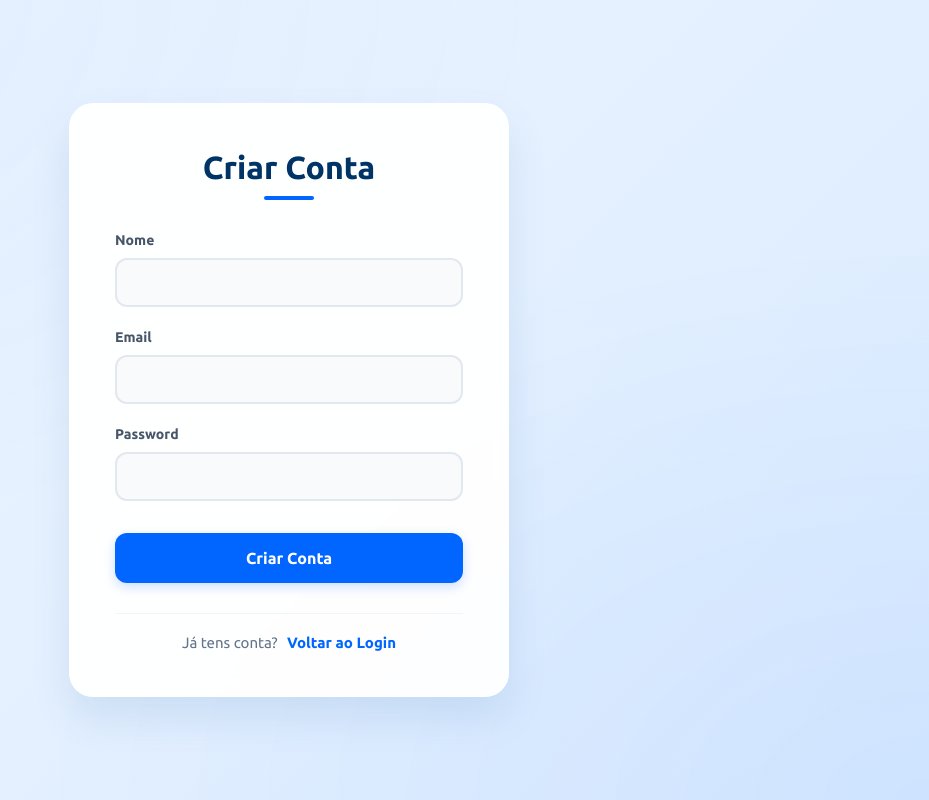
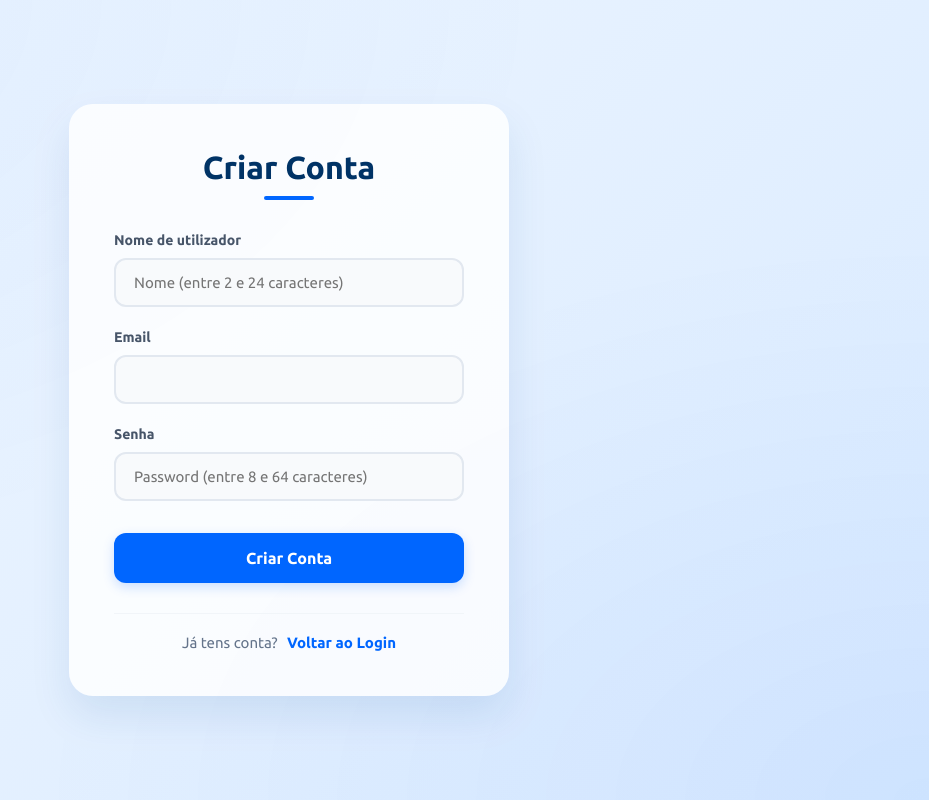
Before and after one commit to alexandrehcr/proj-aui-ispg-25, a React (Vite) app in the folder frontend/: page /auth in a window 1280 px wide. Both pictures are taken after a click on the label "Criar Conta". Shown: the whole page, without its empty margins (351-1280 px from the left). Built offline with nearby package versions, Linux system fonts and the light colour scheme.

Commit message:
Updated Auth page with new styles and functionality

```diff
--- a/frontend/src/pages/Auth/Auth.jsx
+++ b/frontend/src/pages/Auth/Auth.jsx
@@ -67,10 +67,10 @@ function Auth() {
         <input type="checkbox" id="auth-toggle" className="auth-toggle" />
         <div className="auth-card login-card">
             <h2 className="form-title">Login</h2>
-
+            {/* // login */}
             <form className="auth-form" onSubmit={submitlogin}>
             <div className="form-group">
-                <label htmlFor="loginField">Email ou Username</label>
+                <label htmlFor="loginField">Email ou nome do utilizador </label>
                 <input
                     type="text"
                     id="loginField"
@@ -80,7 +80,7 @@ function Auth() {
                 />
             </div>
             <div className="form-group">
-                <label htmlFor="pass">Password</label>
+                <label htmlFor="pass">Senha</label>
                 <input type="password" id="pass" required onChange={(e) => setPass(e.target.value)} />
             </div>
             <button type="submit" className="btn-primary">Entrar</button>
@@ -91,28 +91,27 @@ function Auth() {
             <label htmlFor="auth-toggle" className="link-btn">Criar Conta</label>
             </p>
         </div>
-
+        {/* // register */}
         <div className="auth-card register-card">
             <h2 className="form-title">Criar Conta</h2>
+
             <form className="auth-form" onSubmit={submitreg}>
                 <div className="form-group">
-                    <label htmlFor="user">Nome</label>
-                    <input name="username" type="text" id="text" onChange={(e) => setUser(e.target.value)} required />
+                    <label htmlFor="user">Nome de utilizador</label>
+                    <input name="username" type="text" id="text" maxlength="24" minlength="2" placeholder="Nome (entre 2 e 24 caracteres)" onChange={(e) => setUser(e.target.value)} required />
 
                 </div>
-
-                <div className="form-group">
-                    <label htmlFor="regmail">Email</label>
-                    <input name="email" type="email"  id="reg-mail" onChange={(e) => setRegmail(e.target.value)} required />
+                    <div className="form-group">
+                        <label htmlFor="regmail">Email</label>
+                        <input name="email" type="email"  id="reg-mail" onChange={(e) => setRegmail(e.target.value)} required />
+                    </div>
+                    <div className="form-group">
+                        <label htmlFor="regpass">Senha</label>
+                    <input name="password" type="password" id="reg-pass" maxlength="64" minlength="8" placeholder="Password (entre 8 e 64 caracteres)" onChange={(e) => setRegPass(e.target.value)} required />
                 </div>
-
-                <div className="form-group">
-                    <label htmlFor="regpass">Password</label>
-                    <input name="password" type="password" id="reg-pass" onChange={(e) => setRegPass(e.target.value)} required />
-                </div>
-
                 <button type="submit" className="btn-primary">Criar Conta</button>
             </form>
+
             <p className="auth-footer">
             Já tens conta? <label htmlFor="auth-toggle" className="link-btn">Voltar ao Login</label>
             </p>
--- a/frontend/src/pages/Auth/style.css
+++ b/frontend/src/pages/Auth/style.css
@@ -8,8 +8,7 @@
 }
 
 body {
-    background: linear-gradient(135deg, #f0f7ff 0%, #d9eaff 100%);
-    background-attachment: fixed;
+    background: linear-gradient(135deg, #f0f7ff 0%, #d9eaff 100%) fixed;
     min-height: 100vh;
 }
 
@@ -19,24 +18,18 @@ body {
     align-items: center;
     min-height: 100vh;
     padding: 20px;
-    background-image:
+    background:
         radial-gradient(at 0% 0%, rgba(0, 102, 255, 0.05) 0px, transparent 50%),
         radial-gradient(at 100% 100%, rgba(0, 102, 255, 0.05) 0px, transparent 50%);
 }
 
-.auth-toggle {
-    display: none;
-}
-
 .auth-card {
-    background: rgba(255, 255, 255, 0.95);
+    background: rgba(255, 255, 255, 0.815);
     padding: 45px;
     border-radius: 24px;
     box-shadow: 0 20px 40px rgba(0, 75, 150, 0.1);
     width: 100%;
-    max-width: 440px;
-    border: 1px solid rgba(255, 255, 255, 0.8);
-    backdrop-filter: blur(10px);
+    max-width: 440px;;
     animation: fadeIn 0.4s ease-out;
 }
 
@@ -48,10 +41,8 @@ body {
 .form-title {
     margin-bottom: 32px;
     text-align: center;
-    font-size: 32px;
-    font-weight: 700;
+    font: 700 32px "Ubuntu";
     color: #003366;
-    position: relative;
 }
 
 .form-title::after {
@@ -72,50 +63,45 @@ body {
 
 .form-group label {
     margin-bottom: 10px;
-    font-size: 14px;
-    font-weight: 600;
+    font: 600 14px "Ubuntu";
     color: #475569;
+}
+
+.form-group input, .btn-primary {
+    border-radius: 12px;
+    transition: all 0.3s ease;
 }
 
 .form-group input {
     padding: 14px 18px;
     border: 2px solid #e2e8f0;
-    border-radius: 12px;
     font-size: 15px;
-    background-color: #f8fafc;
-    transition: all 0.3s ease;
+    background: #f8fafc;
 }
 
 .form-group input:focus {
     outline: none;
     border-color: #0066ff;
-    background-color: #ffffff;
+    background: #fff;
     box-shadow: 0 0 0 4px rgba(0, 102, 255, 0.1);
 }
 
 .btn-primary {
     width: 100%;
     padding: 16px;
-    background-color: #0066ff;
-    color: white;
+    background: #0066ff;
+    color: #fff;
     border: none;
-    border-radius: 12px;
     cursor: pointer;
-    font-weight: 700;
-    font-size: 16px;
+    font: 700 16px "Ubuntu";
     margin-top: 10px;
     box-shadow: 0 4px 12px rgba(0, 102, 255, 0.2);
-    transition: all 0.3s ease;
 }
 
 .btn-primary:hover {
-    background-color: #0052cc;
+    background: #0052cc;
     transform: translateY(-2px);
     box-shadow: 0 6px 15px rgba(0, 102, 255, 0.3);
-}
-
-.btn-primary:active {
-    transform: translateY(0);
 }
 
 .auth-footer {
@@ -131,23 +117,9 @@ body {
     color: #0066ff;
     font-weight: 700;
     cursor: pointer;
-    text-decoration: none;
     margin-left: 6px;
     transition: color 0.2s ease;
 }
 
-.link-btn:hover {
-    color: #003366;
-}
-
-.register-card {
-    display: none;
-}
-
-.auth-toggle:checked ~ .login-card {
-    display: none;
-}
-
-.auth-toggle:checked ~ .register-card {
-    display: block;
-}
+.auth-toggle, .register-card, .auth-toggle:checked ~ .login-card { display: none; }
+.auth-toggle:checked ~ .register-card { display: block; }
--- a/frontend/src/pages/Landing/style.css
+++ b/frontend/src/pages/Landing/style.css
@@ -8,8 +8,8 @@
 }
 
 body {
-    background: #f6fdf5;
-    overflow: hidden;
+    background: linear-gradient(135deg, #f0f7ff 0%, #d9eaff 100%) fixed;
+    min-height: 100vh;
 }
 
 .landing-Page {
```
